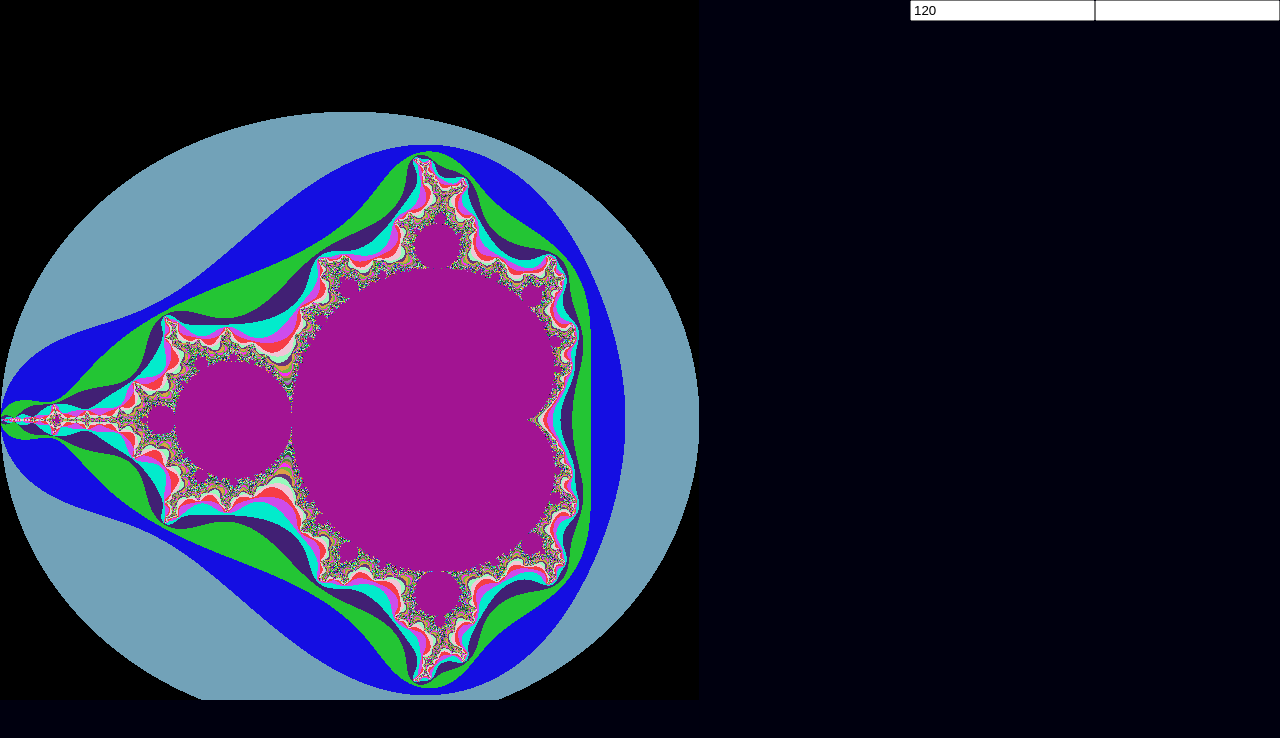
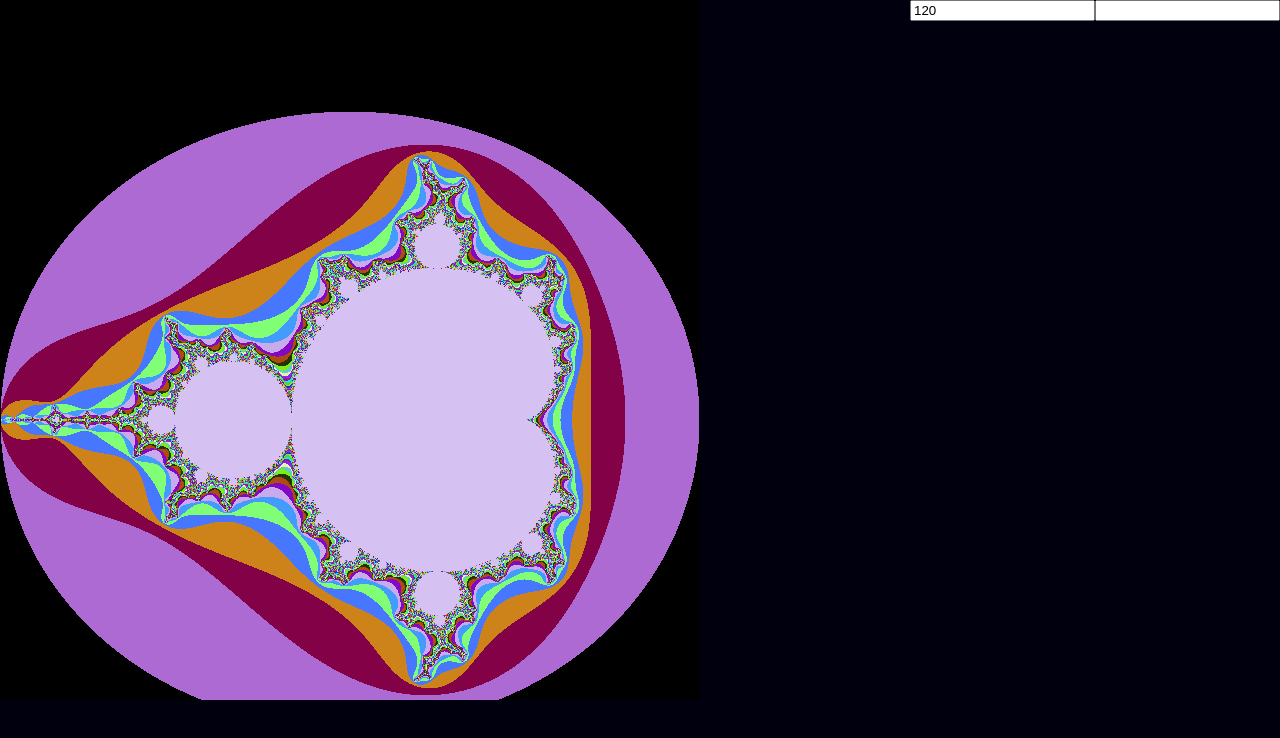
Before and after one commit to jbbe/mandelbrot, a plain HTML site: page index.html in a window 1280 px wide. Drawn offline with Linux system fonts and the light colour scheme.

Commit message:
glitch changes

```diff
--- a/index.html
+++ b/index.html
@@ -1,200 +1,217 @@
 <!DOCTYPE html>
 <html>
-
   <head>
-    <meta charset="utf-8">
-    <meta http-equiv="X-UA-Compatible" content="IE=edge">
+    <meta charset="utf-8" />
+    <meta http-equiv="X-UA-Compatible" content="IE=edge" />
     <title></title>
-    <meta name="description" content="">
-    <meta name="viewport" content="width=device-width, initial-scale=1">
-    <link rel="stylesheet" href="/styles.css">
+    <meta name="description" content="" />
+    <meta name="viewport" content="width=device-width, initial-scale=1" />
+    <link rel="stylesheet" href="/styles.css" />
   </head>
 
   <body>
-
     <!-- <div class="parent" id="parent"> -->
     <!-- <div class="canvas-container" contenteditable> -->
-        <canvas id="canvas" width='700px' height='700px'></canvas>
+    <canvas id="canvas" width="700px" height="700px"></canvas>
     <!-- </div> -->
     <div>
       <!-- <p>Iteration Limit</p>  -->
-        <input type="number" label="Max Iterations" value="120"><input></div>
+      <input type="number" label="Max Iterations" value="120" /><input />
     </div>
     <script>
-
-        let canvas = document.getElementById('canvas');
-        let ctx = canvas.getContext('2d');
+      let canvas = document.getElementById("canvas");
+      let ctx = canvas.getContext("2d");
       let width = canvas.width;
       let height = canvas.height;
       // canvas.width = width;
       // canvas.height = height;
-        let max_iterations = 120
-        let scale = 1.
+      let max_iterations = 120;
+      let scale = 1;
 
       // let re_scale = 1.
       // let im_scale = 1.
 
-        let g_min_re = -2.0
-        let g_max_re = 1.0
+      let g_min_re = -2.0;
+      let g_max_re = 1.0;
 
-        let g_min_im = -1.2
-        let g_max_im = g_min_im + (g_max_re - g_min_re) * (height / width)
-        let g_re_factor = (g_max_re - g_min_re) / (width - 1)
-        let g_im_factor = (g_max_im - g_min_im) / (height - 1)
-
-        let offset_re = 0
-        let offset_im = 0
+      let g_min_im = -1.2;
+      let g_max_im = g_min_im + (g_max_re - g_min_re) * (height / width);
+      let g_re_factor = (g_max_re - g_min_re) / (width - 1);
+      let g_im_factor = (g_max_im - g_min_im) / (height - 1);
+      let cache = {};
+      let offset_re = 0;
+      let offset_im = 0;
 
       let colorBank = {};
-        let get_depth_color = (depth) => {
+      let get_depth_color = depth => {
         switch (depth) {
-                case (0):
-                    return 'black'
-                case (1):
-                    return 'black'
+          case 0:
+            return "black";
+          case 1:
+            return "black";
           default:
             if (colorBank[depth]) {
               return colorBank[depth];
             }
-                    let r = (255 * 0.5 * Math.tan((depth) + 0.3)) & 255
-                    let g = (255 * (Math.tan((depth) + 0.2))) & 255
-                    let b = (255 * (Math.tan((depth) + (Math.cos(depth))))) & 255
+            let r = (255 * 0.5 * Math.cos(depth + 0.3)) & 255;
+            let g = (255 * Math.cos(depth + 0.2)) & 255;
+            let b = (255 * Math.sin(depth + Math.tan(depth))) & 255;
             let color = { r, g, b };
             colorBank[depth] = color;
-                    return color
+            return color;
         }
-        }
+      };
+
+      //         let mandelbrot = (c_re, c_im, z_re, z_im, iterations = 0) => {
+      //           let im_key = c_im.toString()
+      //           let re_key = c_re.toString()
+      //           if(cache[re_key] !== undefined
+      //              && cache[re_key][im_key] !== undefined
+      //              && cache[re_key][im_key].value < cache[c_re][c_im].max ) {
+      //             return cache[re_key][im_key].value ;
+      //           }
+      //           if(!cache[re_key]) {
+      //             cache[re_key] = {im_key : {}}
+      //           }
+      //           if(!cache[re_key][im_key]) {
+      //             cache[re_key][im_key] = {value: null, max:null}
+      //           }
+      //           let res = mandelbrot_helper(c_re, c_im, z_re, z_im,iterations)
+      //           cache[re_key][im_key].value = res;
+      //           cache[re_key][im_key].max = max_iterations;
+      //           return res;
+
+      //         }
 
       let mandelbrot = (c_re, c_im, z_re, z_im, iterations = 0) => {
         if (iterations > max_iterations) {
           return iterations;
         }
-            let z_re_2 = z_re ** 2.;
-            let z_im_2 = z_im ** 2.
-            if ((z_re_2 + z_im_2) > 4.) {
+        let z_re_2 = z_re ** 2;
+        let z_im_2 = z_im ** 2;
+        if (z_re_2 + z_im_2 > 4) {
           return iterations;
         }
-            let new_z_re = z_re_2 - z_im_2 + c_re
-            let new_z_im = (2. * z_re * z_im) + c_im
-            return mandelbrot(c_re, c_im, new_z_re, new_z_im, iterations = iterations + 1)
-        }
+        let new_z_re = z_re_2 - z_im_2 + c_re;
+        let new_z_im = 2 * z_re * z_im + c_im;
+        return mandelbrot(
+          c_re,
+          c_im,
+          new_z_re,
+          new_z_im,
+          (iterations = iterations + 1)
+        );
+      };
 
       let draw_mandelbrot = (ctx, height, width) => {
-
+        console.log("draw", max_iterations);
         var imageData = ctx.getImageData(0, 0, width, height);
         var buf = new ArrayBuffer(imageData.data.length);
         var buf8 = new Uint8ClampedArray(buf);
         var data = new Uint32Array(buf);
 
-            let min_re = (g_min_re + offset_re) * scale
-            let max_re = (g_max_re + offset_re) * scale
-            let min_im = (g_min_im + offset_im) * scale
-            let max_im = min_im + (max_re - min_re) * ((height / width) * scale)
+        let min_re = (g_min_re + offset_re) * scale;
+        let max_re = (g_max_re + offset_re) * scale;
+        let min_im = (g_min_im + offset_im) * scale;
+        let max_im = min_im + (max_re - min_re) * ((height / width) * scale);
 
-            let re_factor = (max_re - min_re) / (width - 1)
-            let im_factor = (max_im - min_im) / ((height - 1))
+        let re_factor = (max_re - min_re) / (width - 1);
+        let im_factor = (max_im - min_im) / (height - 1);
 
-            for (let y = 0; y < (width); ++y) {
-                let c_im = max_im - (y * im_factor);
-                for (let x = 0; x < (height - 1); ++x) {
+        for (let y = 0; y < width; ++y) {
+          let c_im = max_im - y * im_factor;
+          for (let x = 0; x < height; ++x) {
             // var index = (y * width + x) * 4;
-
-                    let c_re = min_re + (x * re_factor);
+            let c_re = min_re + x * re_factor;
             let z_re = c_re;
             let z_im = c_im;
-                    let depth = mandelbrot(c_re, c_im, z_re, z_im)
-                    let { r, g, b } = get_depth_color(depth)
+            let depth = mandelbrot(c_re, c_im, z_re, z_im);
+            let { r, g, b } = get_depth_color(depth);
             data[y * width + x] =
-                        (255 << 24) |	// alpha
-                        (b << 16) |	// blue
-                        (g << 8) |	// green
-                        r;		// red
+              (255 << 24) | // alpha
+              (b << 16) | // blue
+              (g << 8) | // green
+              r; // red
           }
         }
         imageData.data.set(buf8);
         ctx.putImageData(imageData, 0, 0);
-        }
+      };
       // console.log("Here")
       draw_mandelbrot(ctx, height, width);
-        // console.log("drawn")
-
-        // window.onresize = () => {
-        //     width = window.innerWidth;
-        //     height = window.innerHeight;
-        //     canvas.width = width;
-        //     canvas.height = height;
-        //     draw_mandelbrot(ctx, height, width);
-        // }
 
       var clicked = false;
       var last_x = null;
       var last_y = null;
-        canvas.onmousedown = (e) => {
+      canvas.onmousedown = e => {
         clicked = true;
         last_x = e.offsetX;
         last_y = e.offsetY;
-        }
+      };
       canvas.onmouseup = () => {
+        let new_x = e.offsetX;
+        let new_y = e.offsetY;
+
         clicked = false;
-        }
+      };
 
-        canvas.onmousemove = (e) => {
+      canvas.onmousemove = e => {
         if (!clicked) {
           return;
         }
         let new_x = e.offsetX;
         let new_y = e.offsetY;
-            console.log((new_x - last_x))
+
+        console.log(new_x - last_x);
         offset_re += (last_x - new_x) * 0.01;
         offset_im += (new_y - last_y) * 0.01;
-            console.log(offset_re, offset_im)
+        console.log(offset_re, offset_im);
         last_x = new_x;
         last_y = new_y;
         draw_mandelbrot(ctx, width, height);
-        }
-        window.onkeydown = (e) => {
-
+      };
+      window.onkeydown = e => {
         e = e || window.event;
 
-            var offsetDifferential = 0.01  * scale
+        var offsetDifferential = 0.01 * scale;
 
-            if (e.keyCode == '38') {
+        if (e.keyCode == "38") {
           offset_re += offsetDifferential;
           draw_mandelbrot(ctx, width, height);
           // up arrow
-            } else if (e.keyCode == '40') {
+        } else if (e.keyCode == "40") {
           // down arrow
           offset_re -= offsetDifferential;
           draw_mandelbrot(ctx, width, height);
-            } else if (e.keyCode == '37') {
+        } else if (e.keyCode == "37") {
           offset_im -= offsetDifferential;
           draw_mandelbrot(ctx, width, height);
           // left arrow
-            } else if (e.keyCode == '39') {
+        } else if (e.keyCode == "39") {
           offset_im -= offsetDifferential;
           draw_mandelbrot(ctx, width, height);
           // right arrow
         } else if (e.keyCode === 32) {
-                scale -= 0.02
+          scale -= 0.02;
           draw_mandelbrot(ctx, width, height);
         } else if (e.keyCode === 16) {
-                scale += 0.02
+          scale += 0.02;
           draw_mandelbrot(ctx, width, height);
         } else if (e.keyCode === 82) {
-                scale = 1.
-                offset_re = 0.
-                offset_im = 0.
+          scale = 1;
+          offset_re = 0;
+          offset_im = 0;
           draw_mandelbrot(ctx, width, height);
         }
-        }
+      };
 
       let last_known_scroll_position = 0;
       let ticking = false;
 
-        window.addEventListener('wheel', function (e) {
+      window.addEventListener("wheel", function(e) {
         if (!ticking) {
-                window.requestAnimationFrame(function () {
-                    scale += (e.deltaY *  0.05)
+          window.requestAnimationFrame(function() {
+            scale += e.deltaY * 0.05;
             ticking = false;
             draw_mandelbrot(ctx, width, height);
           });
@@ -203,23 +220,21 @@
         }
       });
 
-        let changeMaxIterations = (e) => {
-            // console.log("changeMaxIterations", e)
-            let new_max = parseInt(e.data);
+      let changeMaxIterations = e => {
+        // console. tlog("changeMaxIterations", e, e.target.value)
+        let new_max = parseInt(e.target.value);
         if (new_max < 1300 && new_max > 0) {
-                if(new_max > max_iterations) {
+          if (new_max > max_iterations) {
             max_iterations = new_max;
             draw_mandelbrot(ctx, width, height);
           } else {
             draw_mandelbrot(ctx, width, height);
           }
-                // console.log(max_iterations)
         }
-        }
-        const input = document.querySelector('input');
-        input.addEventListener('input', changeMaxIterations);
-        const log = document.getElementById('values');
+      };
+      const input = document.querySelector("input");
+      input.addEventListener("input", changeMaxIterations);
+      const log = document.getElementById("values");
     </script>
   </body>
-
 </html>
```
Lines whose indentation alone changed are shown as unchanged.
